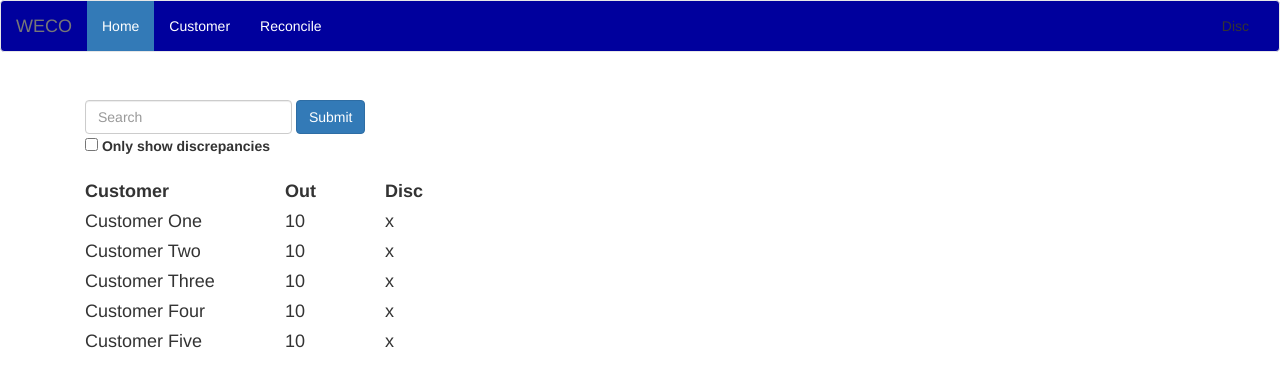
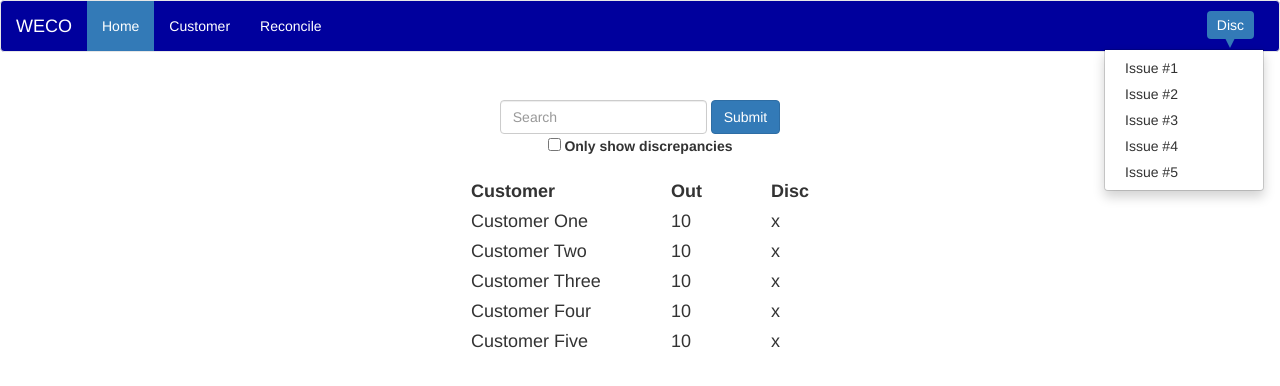
Before and after one commit to TomAlperin/weco-static, a plain HTML site: page index.html in a window 1280 px wide. Both pictures are taken after a click on the button "Disc". Drawn offline with nearby package versions, Linux system fonts and the light colour scheme.

Commit message:
initial design of website

```diff
--- a/index.html
+++ b/index.html
@@ -28,9 +28,17 @@
             <li><a href="customer.html">Customer</a></li>
             <li><a href="reconcile.html">Reconcile</a></li>
           </ul>
-
           <ul class="nav navbar-nav navbar-right">
-            <li><a href="#">Disc</a></li>
+            <li class="dropdown">
+              <a href="#" id="discrepancies" class="dropdown-toggle" data-toggle="dropdown" role="button" aria-haspopup="true" aria-expanded="false">Disc</a>
+              <ul class="dropdown-menu">
+                <li><a href="#">Issue #1</a></li>
+                <li><a href="#">Issue #2</a></li>
+                <li><a href="#">Issue #3</a></li>
+                <li><a href="#">Issue #4</a></li>
+                <li><a href="#">Issue #5</a></li>
+              </ul>
+            </li>
           </ul>
         </div><!-- /.navbar-collapse -->
       </div><!-- /.container-fluid -->
--- a/style.css
+++ b/style.css
@@ -2,8 +2,14 @@
   background-color: rgb(0, 0, 157);
   color: #ffffff;
 }
+.navbar-default .navbar-brand {
+  color: #ffffff;
+}
 , .navbar-default .navbar-nav>.active>a:focus,
-.navbar-default .navbar-nav>.active>a:hover, .navbar-nav>li>a {
+.navbar-default .navbar-nav>.active>a:hover, .navbar-nav>li>a, {
+  color: #ffffff;
+}
+.navbar-default .navbar-nav>.open>a, .navbar-default .navbar-nav>.open>a:focus, .navbar-default .navbar-nav>.open>a:hover {
   color: #ffffff;
 }
 .navbar-default .navbar-nav>.active>a, .navbar-default .navbar-nav>.active>a:hover {
@@ -19,7 +25,10 @@
 #customer-list {
   font-size: 18px;
   line-height: 30px;
-  margin: 15px;
+  margin: 15px auto;
+}
+.navbar-form {
+  text-align: center;
 }
 .customer {
   min-width: 200px;
@@ -27,6 +36,26 @@
 .checked-out, .checked-in {
   min-width: 100px;
 }
+#discrepancies {
+  position: relative;
+  background: #337ab7;
+  margin: 10px;
+  padding: 4px 10px;
+  border-radius: 4px;
+}
+#discrepancies:after {
+  content: "";
+  display: block;
+  height: 10px;
+  width: 10px;
+  margin: -5px;
+  position: absolute;
+  bottom: -4px;
+  left: 50%;
+  border-left: 5px solid transparent;
+  border-right: 5px solid transparent;
+  border-top: 10px solid #337ab7;
+}
 h1 {
   text-align: center
 }
```
Also changed, not shown: customer.html (+10 -1 lines), reconcile.html (+10 -1 lines).
